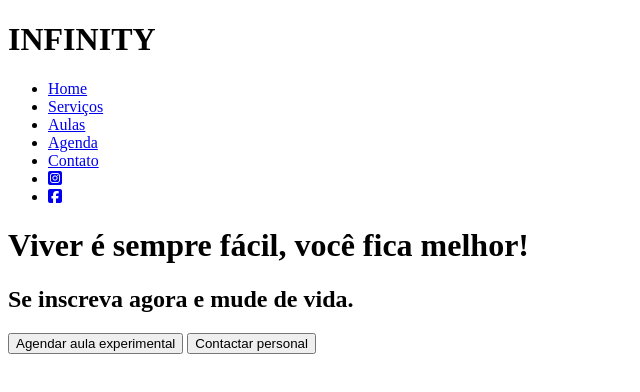
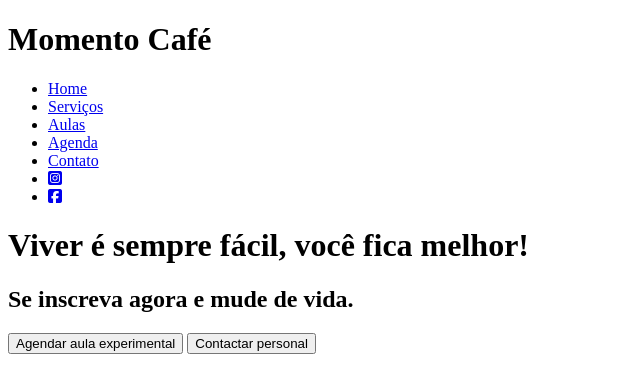
Before and after one commit to cris-santanna/Landing-page, a plain HTML site: page index.html in a window 1280 px wide. Shown: the whole page, without its empty margins (0-640 px from the left). Drawn offline with Linux system fonts and the light colour scheme.

Commit message:
Update index.html

```diff
--- a/index.html
+++ b/index.html
@@ -11,7 +11,7 @@
 <body>
     <header>
         <div class="menu-content">
-           <h1 class="logo">INFINITY</h1>
+           <h1 class="logo">Momento Café</h1>
            <nav class="header-menu">
             <ul>
                <li><a href="#">Home</a></li>
```
